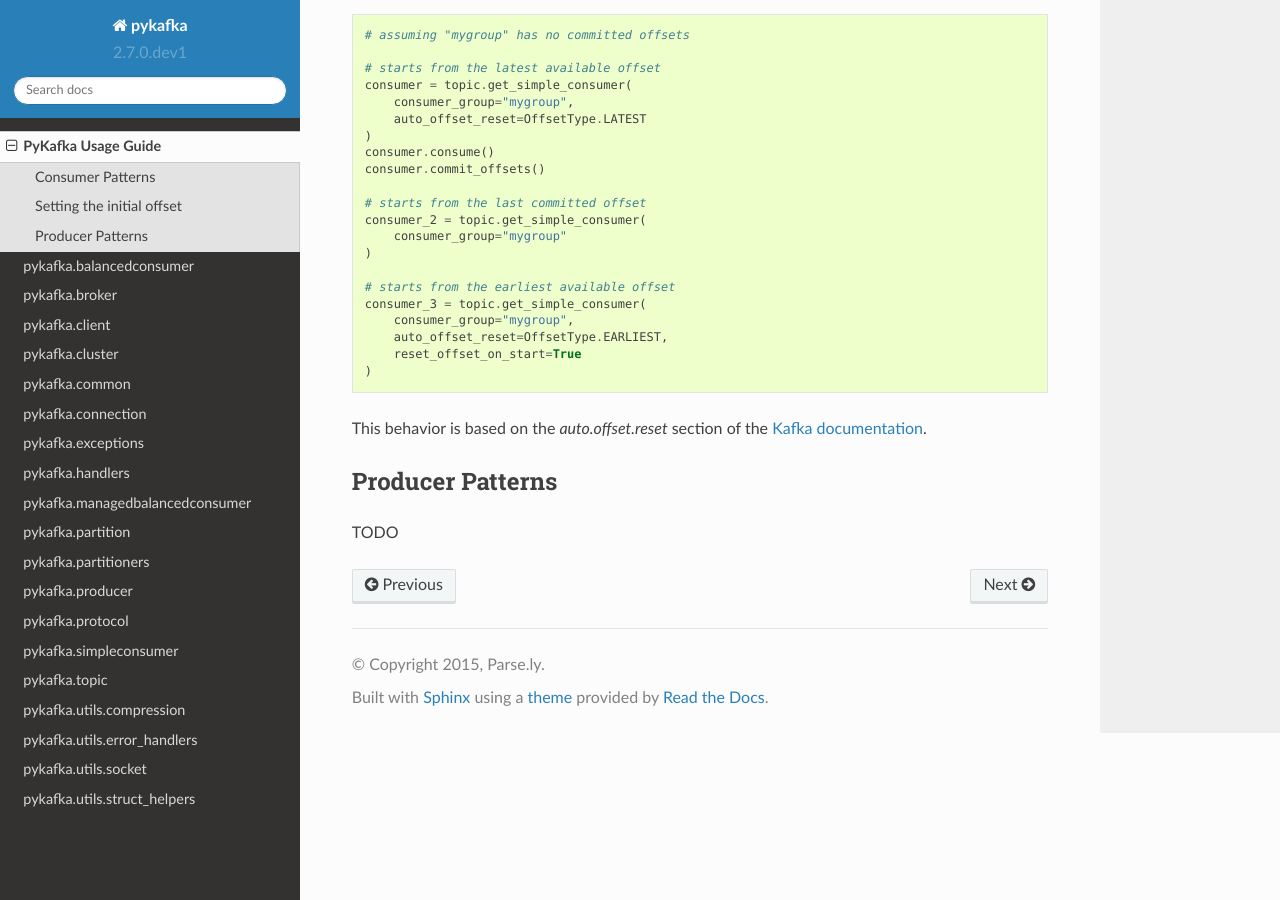
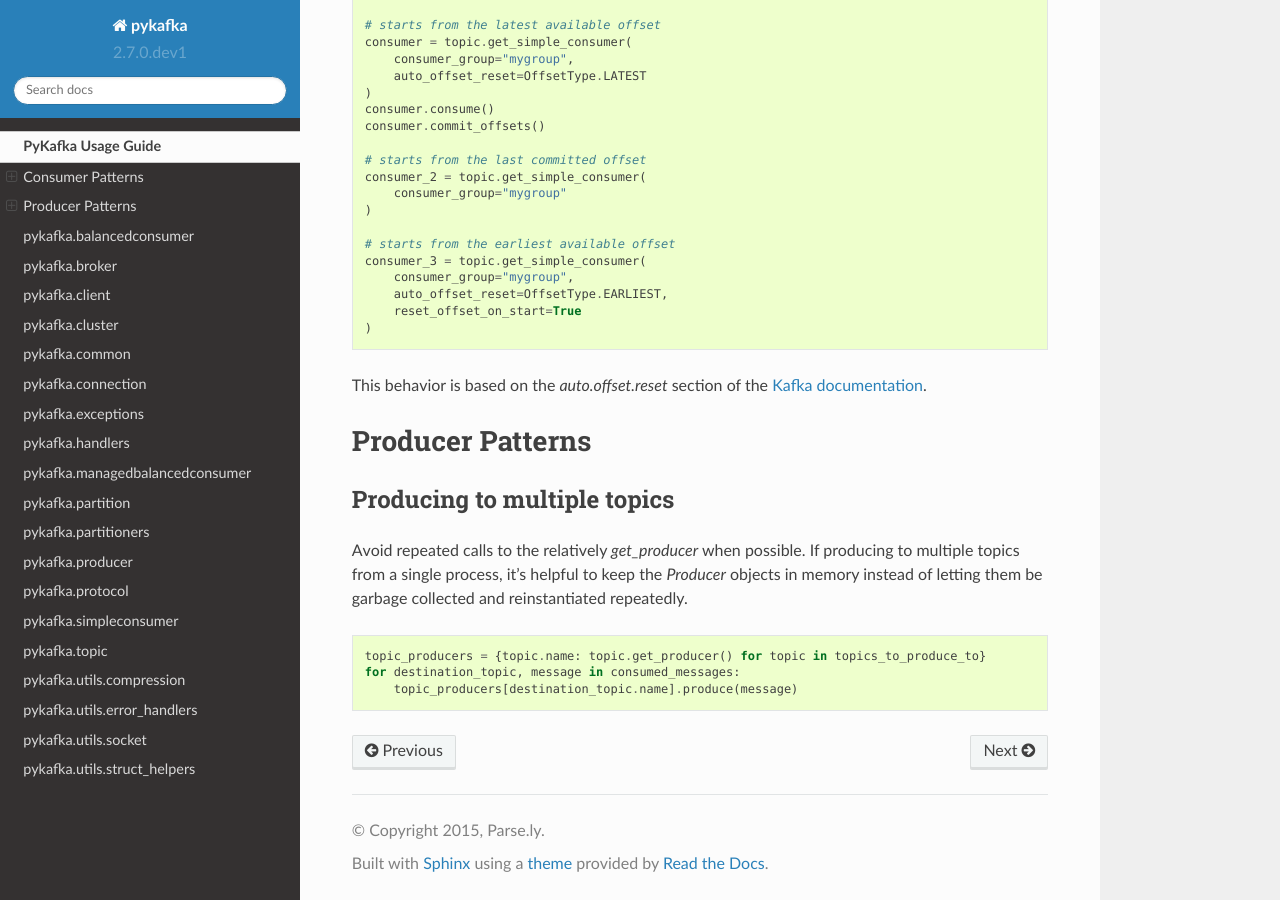
Before and after one commit to Parsely/pykafka, a Sphinx documentation site: the page built from doc/usage.rst, in a window 1280 px wide and 900 px high, scrolled down 1040 px. Built offline with Sphinx 7.4.7 and the Read the Docs theme 2.0.0, drawn with Linux system fonts in a browser that asks for light colours; some of the changed text lies outside the part shown.

Commit message:
add a basic producer tip

```diff
--- a/doc/usage.rst
+++ b/doc/usage.rst
@@ -74,6 +72,17 @@
 .. _Kafka documentation: http://kafka.apache.org/documentation.html
 
 Producer Patterns
------------------
+=================
 
-TODO
+Producing to multiple topics
+----------------------------
+
+Avoid repeated calls to the relatively `get_producer` when possible. If producing to
+multiple topics from a single process, it's helpful to keep the `Producer` objects in
+memory instead of letting them be garbage collected and reinstantiated repeatedly.
+
+.. sourcecode:: python
+
+    topic_producers = {topic.name: topic.get_producer() for topic in topics_to_produce_to}
+    for destination_topic, message in consumed_messages:
+        topic_producers[destination_topic.name].produce(message)
```
Also changed, not shown: other parts of doc/usage.rst (+4 -6 lines).
